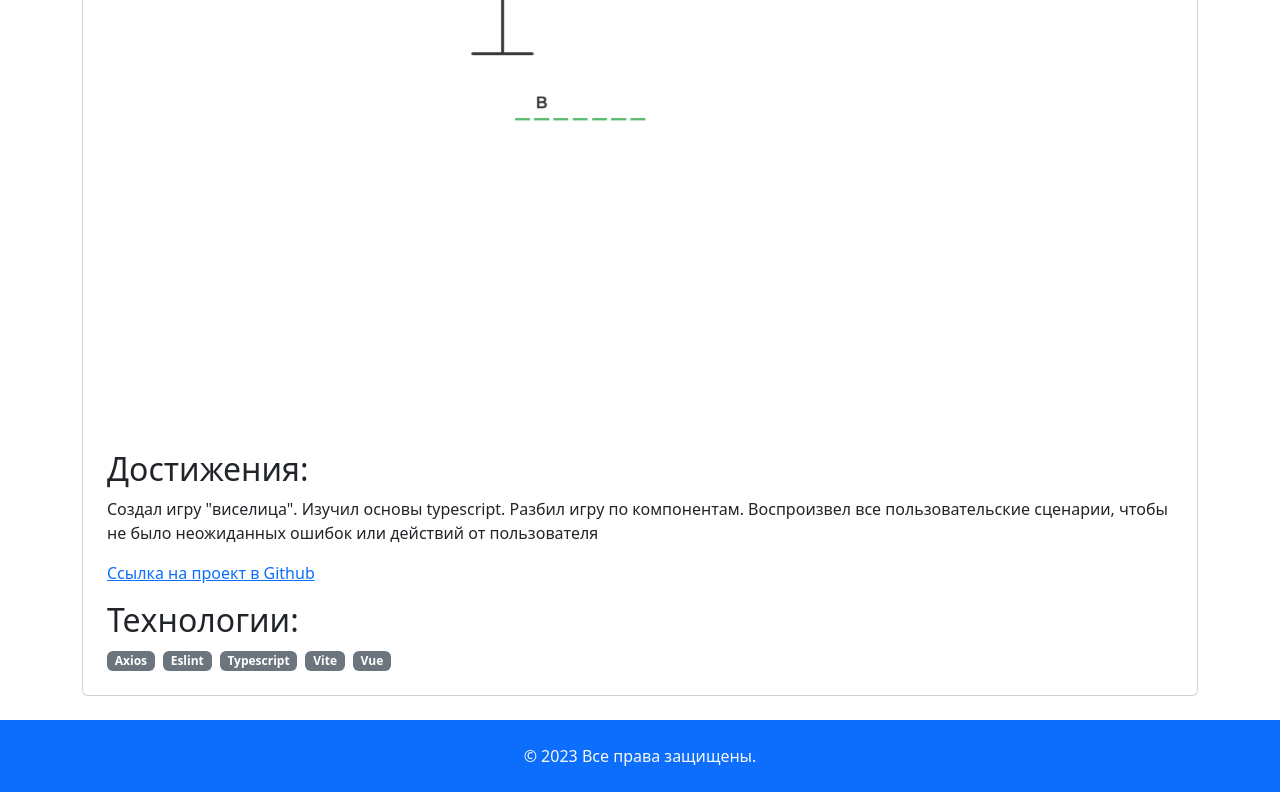
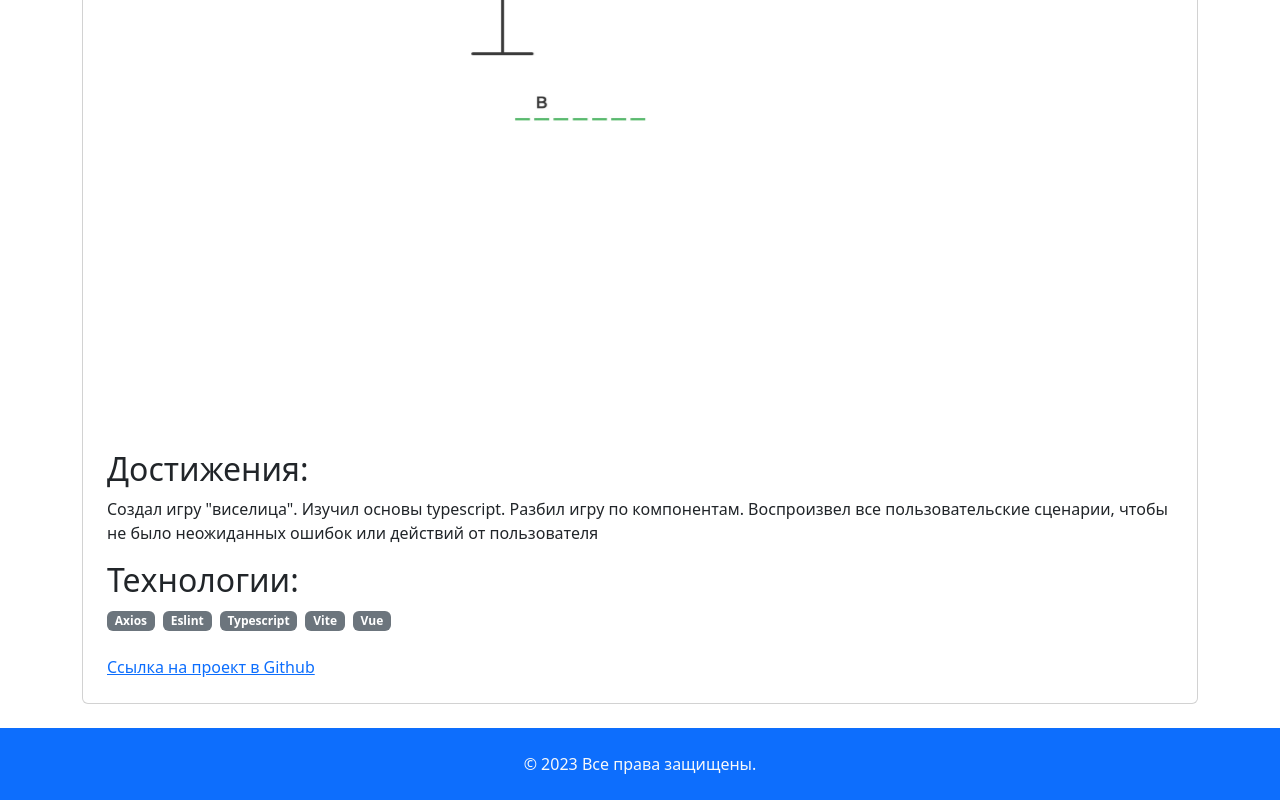
Before and after one commit to bobrov-site/portfolio, a Vue app: page /pet/pet-projects/hangman in a window 1280 px wide. Shown: the part 409-1209 px from the top of the page. Built offline with nearby package versions, Linux system fonts and the light colour scheme.

Commit message:
replace techstack

```diff
--- a/src/components/Project-content.vue
+++ b/src/components/Project-content.vue
@@ -51,6 +51,16 @@
             <p class="card-text">
               {{ props.achivments }}
             </p>
+            <h2 v-if="props.techStack" class="card-title">Технологии:</h2>
+            <div v-if="props.techStack" class="mb-4">
+              <span
+                v-for="(item, index) in sortTechStack(props.techStack)"
+                :key="index"
+                :class="{ 'me-2': index !== props.techStack.length - 1 }"
+                class="badge text-bg-secondary"
+                >{{ item }}</span
+              >
+            </div>
             <p v-if="props.githubUrl" class="card-text">
               <a :href="props.githubUrl" class="text-link" target="_blank"
                 >Ссылка на проект в Github</a
@@ -62,13 +72,8 @@
               >
             </p>
             <a v-if="props.siteUrl" :href="props.siteUrl" class="btn btn-primary" target="_blank"
-              >Посмотреть сайт</a>
-              <h2 v-if="props.techStack" class="card-title">
-                 Технологии:
-              </h2>
-              <div v-if="props.techStack">
-                <span v-for="(item, index) in sortTechStack(props.techStack)" :key="index" :class="{ 'me-2': index !== props.techStack.length - 1}" class="badge text-bg-secondary">{{ item }}</span>
-              </div>
+              >Посмотреть сайт</a
+            >
           </div>
         </div>
       </div>
```
